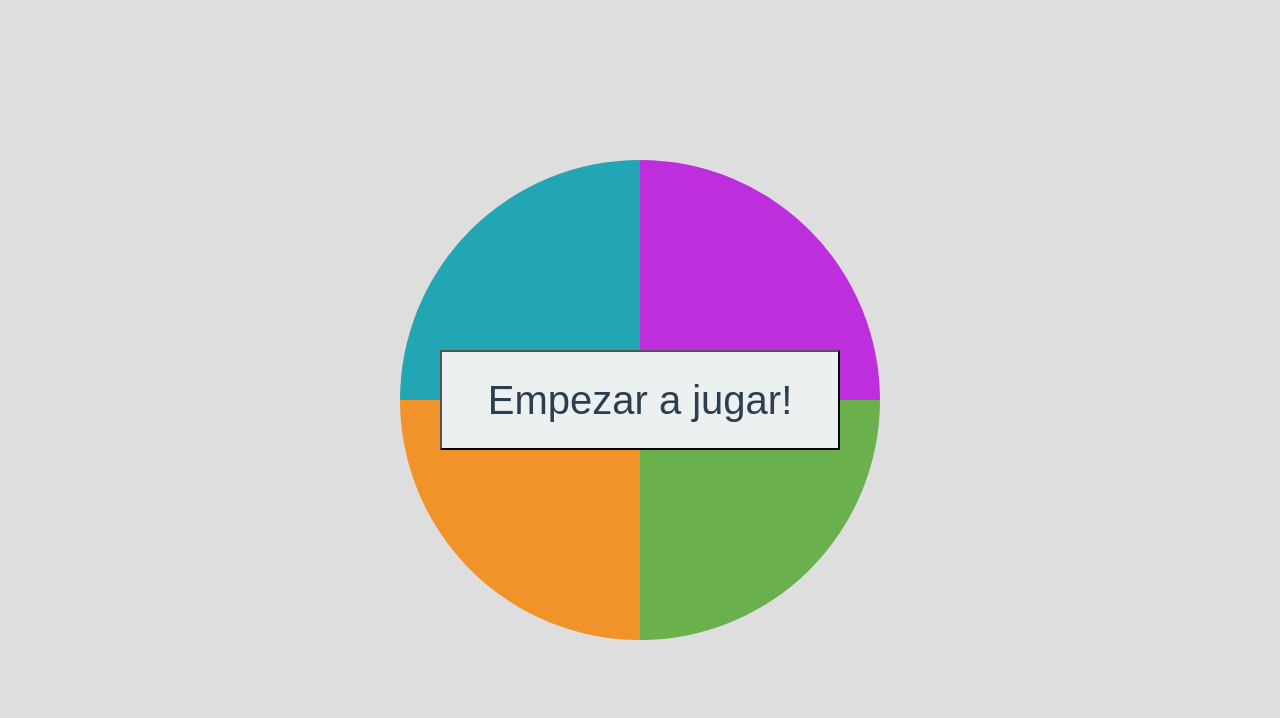
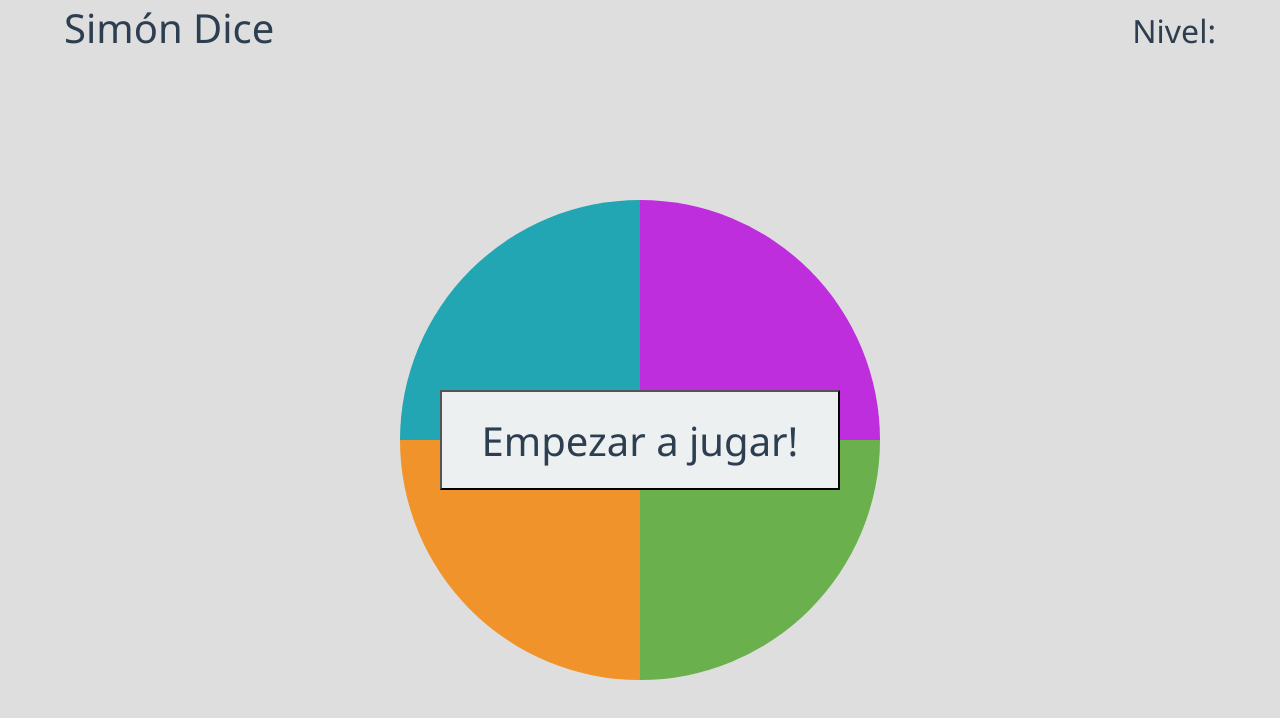
Before and after one commit to agustinz97/simon-dice-js, a plain HTML site: page index.html in a window 1280 px wide. Drawn offline with nearby package versions, Linux system fonts and the light colour scheme.

Commit message:
current level added

```diff
--- a/css/style.css
+++ b/css/style.css
@@ -1,14 +1,47 @@
+*{
+  padding: 0;
+  margin: 0;
+  font-family: 'Segoe UI', Tahoma, Geneva, Verdana, sans-serif;
+  box-sizing: border-box;
+  color: #2c3e50;
+}
+
 body {
   margin: 0;
   background: #dedede;
-    display: flex;
-    align-items: center;
+  display: grid;
+  grid-template-rows: 10vh 90vh;
   height: 100vh;
 }
 
+.header{
+  padding: 0 5%;
+  width: 100%;
+  display: flex;
+  justify-content: center;
+  align-items: baseline;
+}
+
+.title{
+  font-size: 2.5rem;
+  font-weight: normal;
+  margin-right: auto;
+}
+
+.level{
+  font-size: 2rem;
+  font-weight: normal;
+}
+
+.gameboard-container{
+  display: flex;
+  align-items: center;
+  position: relative;
+}
+
 .gameboard {
-    height: 100vh;
-    width: 100vh;
+  height: 100%;
+  width: 100%;
   border-radius: 50%;
   overflow: hidden;
   margin: 0 auto;
@@ -69,8 +102,9 @@ body {
   color: #2c3e50;
   font-size: 2.5rem;
   position: absolute;
-    top: calc(50% - 50px);
-    left: calc(50% - 200px);
+  top: 50%;
+  left: 50%;
+  transform: translate(-50%, -50%);
 }
 
 .hide {
--- a/index.html
+++ b/index.html
@@ -6,6 +6,11 @@
     <link rel="stylesheet" href="css/style.css">
   </head>
   <body>
+    <header class="header">
+      <h1 class="title">Simón Dice</h1>
+      <h2 class="level">Nivel: <span id="level"></span></h2>
+    </header>
+    <div class="gameboard-container">
       <div class="gameboard">
         <div id="celeste" class="color celeste left" data-color="celeste"></div>
         <div id="violeta" class="color violeta right" data-color="violeta"></div>
@@ -13,6 +18,7 @@
         <div id="verde" class="color verde right" data-color="verde"></div>
         <button id="btnEmpezar" class="btn-start" onclick="empezarJuego()">Empezar a jugar!</button>
       </div>
+    </div>
 
     <script src="https://unpkg.com/sweetalert/dist/sweetalert.min.js"></script>
     <script src="js/main.js"></script>
--- a/js/main.js
+++ b/js/main.js
@@ -3,6 +3,7 @@ const celeste = document.getElementById('celeste')
 const violeta = document.getElementById('violeta')
 const naranja = document.getElementById('naranja')
 const verde = document.getElementById('verde')
+const lblNivel = document.getElementById('level')
 const ULTIMO_NIVEL = 10;
 
 class Juego {
@@ -23,6 +24,11 @@ class Juego {
         naranja,
         verde
     }
+    this.printNivel()
+  }
+
+  printNivel(){
+    lblNivel.textContent = this.nivel;
   }
 
   generarSecuencia(){
@@ -47,6 +53,7 @@ class Juego {
 
   siguienteNivel(){
       this.subNivel = 0
+      this.printNivel()
       this.iluminarSecuencia()
       this.agregarEventosClick()
   }
```
Lines whose indentation alone changed are shown as unchanged.
